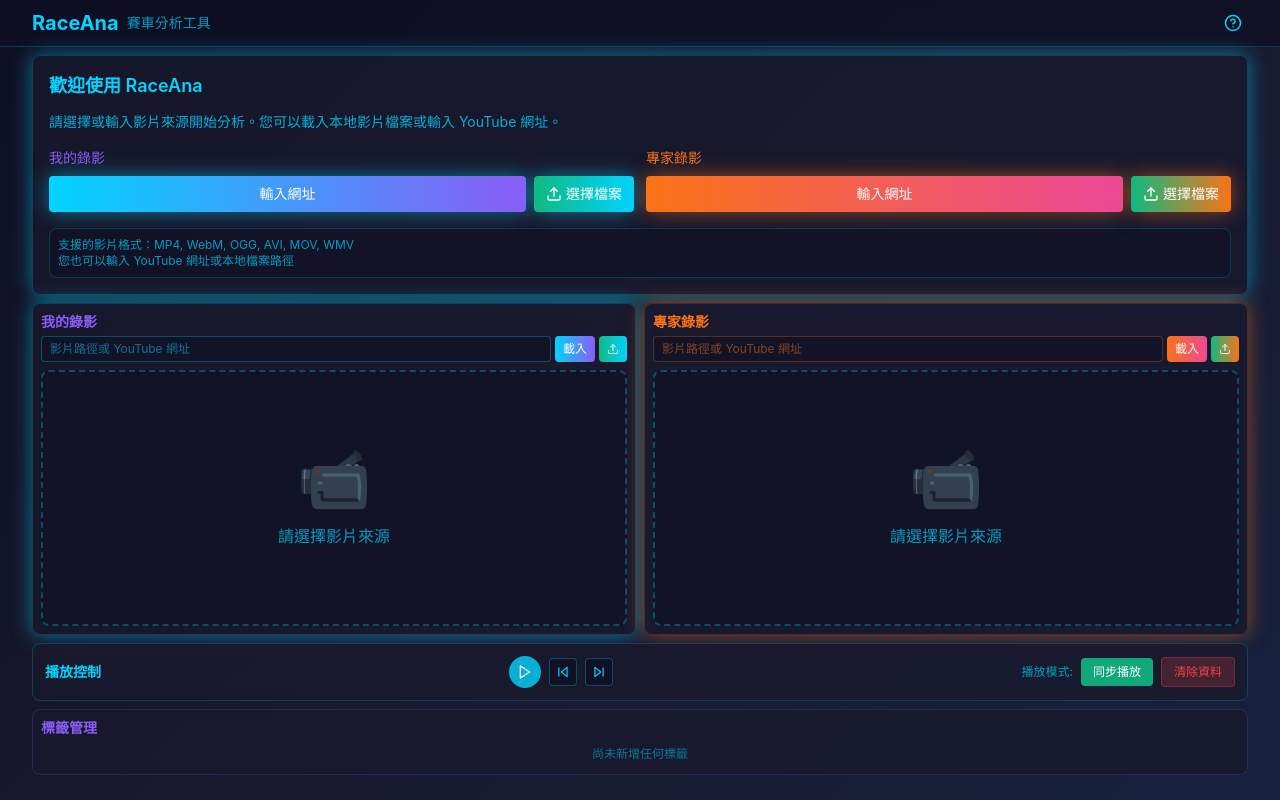
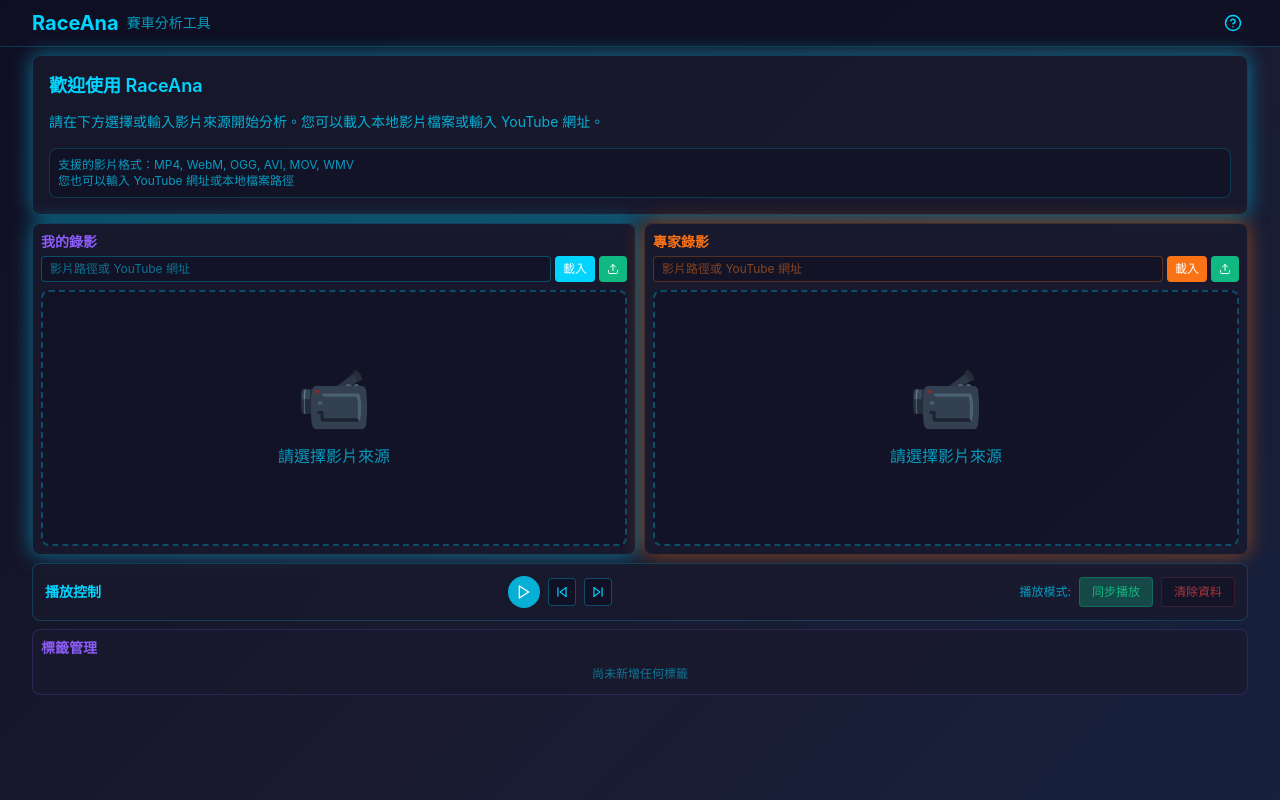
Before and after one commit to WeiTang114/Racana, a React (Vite) app: page / in a window 1280 px wide. Built offline with nearby package versions, Linux system fonts and the light colour scheme.

Commit message:
優化UI設計：移除初始畫面重複按鈕，調整同步播放和清除資料按鈕為低調樣式

```diff
--- a/src/App.tsx
+++ b/src/App.tsx
@@ -1,4 +1,4 @@
-import React, { useState } from 'react'
+import { useState } from 'react'
 import RaceAnalyzer from './components/RaceAnalyzer'
 import HelpModal from './components/HelpModal'
 import { HelpCircle } from 'lucide-react'
--- a/src/components/ControlPanel.tsx
+++ b/src/components/ControlPanel.tsx
@@ -1,5 +1,5 @@
 import React, { useState } from 'react'
-import { Play, Pause, SkipBack, SkipForward, Tag, Trash2, Link, Unlink, Edit3 } from 'lucide-react'
+import { Play, Pause, SkipBack, SkipForward, Trash2, Link, Unlink, Edit3 } from 'lucide-react'
 import { VideoSource, Marker } from '../types'
 
 interface ControlPanelProps {
@@ -14,11 +14,9 @@ interface ControlPanelProps {
   leftDuration: number
   rightDuration: number
   markers: Marker[]
-  onAddMarker: (time: number, label: string, side: 'left' | 'right') => void
   onJumpToMarker: (marker: Marker, side: 'left' | 'right') => void
   onDeleteMarker: (markerId: number) => void
   onEditMarkerTime: (markerId: number, side: 'left' | 'right', time: number) => void
-  onSetMarkerAtCurrentTime: (label: string, side: 'left' | 'right') => void
   syncMode: boolean
   onSyncModeChange: (sync: boolean) => void
   selectedMarker: string
@@ -37,11 +35,9 @@ const ControlPanel: React.FC<ControlPanelProps> = ({
   leftDuration,
   rightDuration,
   markers,
-  onAddMarker,
   onJumpToMarker,
   onDeleteMarker,
   onEditMarkerTime,
-  onSetMarkerAtCurrentTime,
   syncMode,
   onSyncModeChange,
   selectedMarker,
@@ -209,7 +205,7 @@ const ControlPanel: React.FC<ControlPanelProps> = ({
               min={0}
               max={leftDuration}
               value={leftCurrentTime}
-              onChange={(e) => onPlayPause(false)}
+              onChange={(_e) => onPlayPause(false)}
               className="w-full h-1.5 bg-gray-200 rounded-lg appearance-none cursor-pointer"
             />
           </div>
@@ -223,7 +219,7 @@ const ControlPanel: React.FC<ControlPanelProps> = ({
               min={0}
               max={rightDuration}
               value={rightCurrentTime}
-              onChange={(e) => onPlayPause(false)}
+              onChange={(_e) => onPlayPause(false)}
               className="w-full h-1.5 bg-gray-200 rounded-lg appearance-none cursor-pointer"
             />
           </div>
--- a/src/components/RaceAnalyzer.tsx
+++ b/src/components/RaceAnalyzer.tsx
@@ -26,8 +26,6 @@ const RaceAnalyzer: React.FC = () => {
   const [isPlaying, setIsPlaying] = useState(false)
   const [leftIsPlaying, setLeftIsPlaying] = useState(false)
   const [rightIsPlaying, setRightIsPlaying] = useState(false)
-  const [leftDuration, setLeftDuration] = useState(0)
-  const [rightDuration, setRightDuration] = useState(0)
   const [markers, setMarkers] = useState<Marker[]>([])
   const [syncMode, setSyncMode] = useState(true)
   const [selectedMarker, setSelectedMarker] = useState<string>('')
@@ -163,7 +161,7 @@ const RaceAnalyzer: React.FC = () => {
   }, [rightVideo])
 
   // 長按處理函數
-  const handleLongPress = (key: string, action: () => void) => {
+  const handleLongPress = (key: string, _action: () => void) => {
     console.log(`開始長按檢測: ${key}`)
 
     // 階段式長按邏輯
@@ -303,31 +301,19 @@ const RaceAnalyzer: React.FC = () => {
   // 同步播放邏輯（效能優化）
   useEffect(() => {
     let rafId: number | null = null
-    let lastTime = performance.now()
 
-    function step(now: number) {
+    function step(_now: number) {
       if (!isPlaying || !syncMode) return
-      const delta = (now - lastTime) / 1000
-      lastTime = now
       rafId = requestAnimationFrame(step)
     }
 
     if (isPlaying && syncMode) {
-      lastTime = performance.now()
       rafId = requestAnimationFrame(step)
     }
     return () => {
       if (rafId) cancelAnimationFrame(rafId)
     }
   }, [isPlaying, syncMode])
-
-  const handleLeftDurationChange = (duration: number) => {
-    setLeftDuration(duration)
-  }
-
-  const handleRightDurationChange = (duration: number) => {
-    setRightDuration(duration)
-  }
 
   const handleAddMarker = (time: number, label: string, side: 'left' | 'right') => {
     setMarkers(prev => {
@@ -365,14 +351,6 @@ const RaceAnalyzer: React.FC = () => {
 
   const handleDeleteMarker = (markerId: number) => {
     setMarkers(prev => prev.filter(m => m.id !== markerId))
-  }
-
-  const handleEditMarkerTime = (markerId: number, side: 'left' | 'right', time: number) => {
-    setMarkers(prev => prev.map(m =>
-      m.id === markerId
-        ? { ...m, [`${side}Time`]: time }
-        : m
-    ))
   }
 
   const handleSetMarkerAtCurrentTime = (label: string, time: number, side: 'left' | 'right') => {
@@ -949,52 +927,10 @@ const RaceAnalyzer: React.FC = () => {
         <div className="bg-cyber-light/80 backdrop-blur-sm rounded-lg border border-cyber-blue/20 shadow-neon p-4">
           <h2 className="text-lg font-semibold mb-3 text-cyber-blue">歡迎使用 RaceAna</h2>
           <p className="text-sm text-cyber-blue/80 mb-4">
-            請選擇或輸入影片來源開始分析。您可以載入本地影片檔案或輸入 YouTube 網址。
+            請在下方選擇或輸入影片來源開始分析。您可以載入本地影片檔案或輸入 YouTube 網址。
           </p>
 
-          <div className="grid grid-cols-1 md:grid-cols-2 gap-3">
-            {/* 左側影片選擇 */}
-            <div className="space-y-2">
-              <h3 className="text-sm font-medium text-cyber-purple">我的錄影</h3>
-              <div className="flex space-x-2">
-                <button
-                  onClick={() => setShowLeftInput(true)}
-                  className="flex-1 px-3 py-2 bg-gradient-to-r from-cyber-blue to-cyber-purple text-white rounded hover:from-cyber-purple hover:to-cyber-pink transition-all duration-300 text-sm font-medium shadow-neon hover:shadow-neon-purple"
-                >
-                  輸入網址
-                </button>
-                <button
-                  onClick={() => handleFileSelectWithAPI('left')}
-                  className="px-3 py-2 bg-gradient-to-r from-cyber-green to-cyber-blue text-white rounded hover:from-cyber-blue hover:to-cyber-green transition-all duration-300 text-sm flex items-center font-medium shadow-neon hover:shadow-neon"
-                >
-                  <Upload size={16} className="mr-1" />
-                  選擇檔案
-                </button>
-              </div>
-            </div>
-
-            {/* 右側影片選擇 */}
-            <div className="space-y-2">
-              <h3 className="text-sm font-medium text-cyber-orange">專家錄影</h3>
-              <div className="flex space-x-2">
-                <button
-                  onClick={() => setShowRightInput(true)}
-                  className="flex-1 px-3 py-2 bg-gradient-to-r from-cyber-orange to-cyber-pink text-white rounded hover:from-cyber-pink hover:to-cyber-orange transition-all duration-300 text-sm font-medium shadow-neon-orange hover:shadow-neon-pink"
-                >
-                  輸入網址
-                </button>
-                <button
-                  onClick={() => handleFileSelectWithAPI('right')}
-                  className="px-3 py-2 bg-gradient-to-r from-cyber-green to-cyber-orange text-white rounded hover:from-cyber-orange hover:to-cyber-green transition-all duration-300 text-sm flex items-center font-medium shadow-neon-orange hover:shadow-neon"
-                >
-                  <Upload size={16} className="mr-1" />
-                  選擇檔案
-                </button>
-              </div>
-            </div>
-          </div>
-
-          <div className="mt-4 p-2 bg-cyber-dark/50 rounded-lg border border-cyber-blue/20">
+          <div className="p-2 bg-cyber-dark/50 rounded-lg border border-cyber-blue/20">
             <p className="text-xs text-cyber-blue/70">
               支援的影片格式：MP4, WebM, OGG, AVI, MOV, WMV<br/>
               您也可以輸入 YouTube 網址或本地檔案路徑
@@ -1050,13 +986,13 @@ const RaceAnalyzer: React.FC = () => {
                 />
                 <button
                   onClick={() => handleVideoSubmit('left')}
-                  className="px-2 py-1 bg-gradient-to-r from-cyber-blue to-cyber-purple text-white rounded text-xs hover:from-cyber-purple hover:to-cyber-pink transition-all duration-300 font-medium"
+                  className="px-2 py-1 bg-cyber-blue text-white rounded text-xs hover:bg-cyber-purple transition-all duration-300 font-medium"
                 >
                   載入
                 </button>
                 <button
                   onClick={() => handleFileSelectWithAPI('left')}
-                  className="px-2 py-1 bg-gradient-to-r from-cyber-green to-cyber-blue text-white rounded text-xs hover:from-cyber-blue hover:to-cyber-green transition-all duration-300 flex items-center relative z-10 font-medium"
+                  className="px-2 py-1 bg-cyber-green text-white rounded text-xs hover:bg-cyber-blue transition-all duration-300 flex items-center relative z-10 font-medium"
                   title="選擇本地影片檔案"
                   style={{ pointerEvents: 'auto' }}
                 >
@@ -1088,13 +1024,14 @@ const RaceAnalyzer: React.FC = () => {
             videoSource={leftVideo}
             isPlaying={leftIsPlaying}
             onPlayPause={setLeftIsPlaying}
-            onDurationChange={handleLeftDurationChange}
+            onDurationChange={() => {}}
             syncMode={syncMode}
             side="left"
             markers={markers}
             onJumpToMarker={(marker) => handleJumpToMarker(marker, 'left')}
             onSetMarkerAtCurrentTime={(label, time) => handleSetMarkerAtCurrentTime(label, time, 'left')}
             selectedMarker={selectedMarker}
+            jumpToTime={undefined}
           />
         </div>
 
@@ -1143,13 +1080,13 @@ const RaceAnalyzer: React.FC = () => {
                 />
                 <button
                   onClick={() => handleVideoSubmit('right')}
-                  className="px-2 py-1 bg-gradient-to-r from-cyber-orange to-cyber-pink text-white rounded text-xs hover:from-cyber-pink hover:to-cyber-orange transition-all duration-300 font-medium"
+                  className="px-2 py-1 bg-cyber-orange text-white rounded text-xs hover:bg-cyber-pink transition-all duration-300 font-medium"
                 >
                   載入
                 </button>
                 <button
                   onClick={() => handleFileSelectWithAPI('right')}
-                  className="px-2 py-1 bg-gradient-to-r from-cyber-green to-cyber-orange text-white rounded text-xs hover:from-cyber-orange hover:to-cyber-green transition-all duration-300 flex items-center relative z-10 font-medium"
+                  className="px-2 py-1 bg-cyber-green text-white rounded text-xs hover:bg-cyber-orange transition-all duration-300 flex items-center relative z-10 font-medium"
                   title="選擇本地影片檔案"
                   style={{ pointerEvents: 'auto' }}
                 >
@@ -1181,13 +1118,14 @@ const RaceAnalyzer: React.FC = () => {
             videoSource={rightVideo}
             isPlaying={rightIsPlaying}
             onPlayPause={setRightIsPlaying}
-            onDurationChange={handleRightDurationChange}
+            onDurationChange={() => {}}
             syncMode={syncMode}
             side="right"
             markers={markers}
             onJumpToMarker={(marker) => handleJumpToMarker(marker, 'right')}
             onSetMarkerAtCurrentTime={(label, time) => handleSetMarkerAtCurrentTime(label, time, 'right')}
             selectedMarker={selectedMarker}
+            jumpToTime={undefined}
           />
         </div>
       </div>
@@ -1230,8 +1168,8 @@ const RaceAnalyzer: React.FC = () => {
               onClick={() => setSyncMode(!syncMode)}
               className={`px-3 py-1.5 rounded text-xs font-medium transition-all duration-300 ${
                 syncMode
-                  ? 'bg-cyber-green/90 text-white'
-                  : 'bg-cyber-dark/70 text-cyber-blue border border-cyber-blue/30 hover:bg-cyber-blue/20'
+                  ? 'bg-cyber-green/30 text-cyber-green border border-cyber-green/30'
+                  : 'bg-cyber-dark/50 text-cyber-blue/70 border border-cyber-blue/20 hover:bg-cyber-blue/10'
               }`}
             >
               {syncMode ? '同步播放' : '獨立播放'}
@@ -1239,7 +1177,7 @@ const RaceAnalyzer: React.FC = () => {
 
             <button
               onClick={clearSessionData}
-              className="px-3 py-1.5 bg-cyber-red/20 text-cyber-red rounded text-xs font-medium hover:bg-cyber-red/30 border border-cyber-red/30 transition-all duration-300"
+              className="px-3 py-1.5 bg-cyber-dark/50 text-cyber-red/70 rounded text-xs font-medium hover:bg-cyber-red/20 border border-cyber-red/20 transition-all duration-300"
               title="清除所有保存的資料"
             >
               清除資料
--- a/vite.config.ts
+++ b/vite.config.ts
@@ -4,6 +4,7 @@ import react from '@vitejs/plugin-react'
 // https://vitejs.dev/config/
 export default defineConfig({
   plugins: [react()],
+  base: '/RaceAna/',
   server: {
     port: 3000,
     open: true
```
Also changed, not shown: package.json (+6 -4 lines), 1 other file (tests, documents, lock files or other folders).
